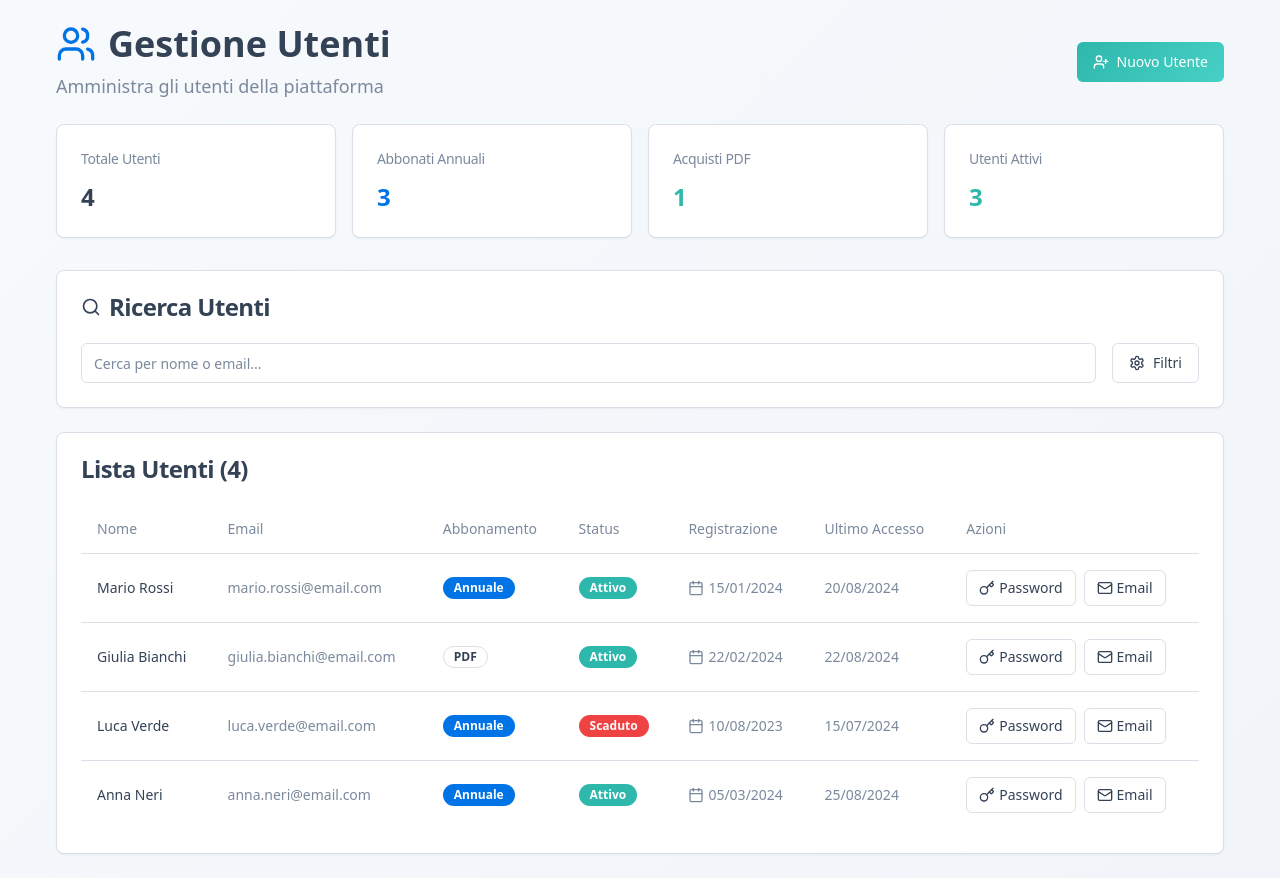
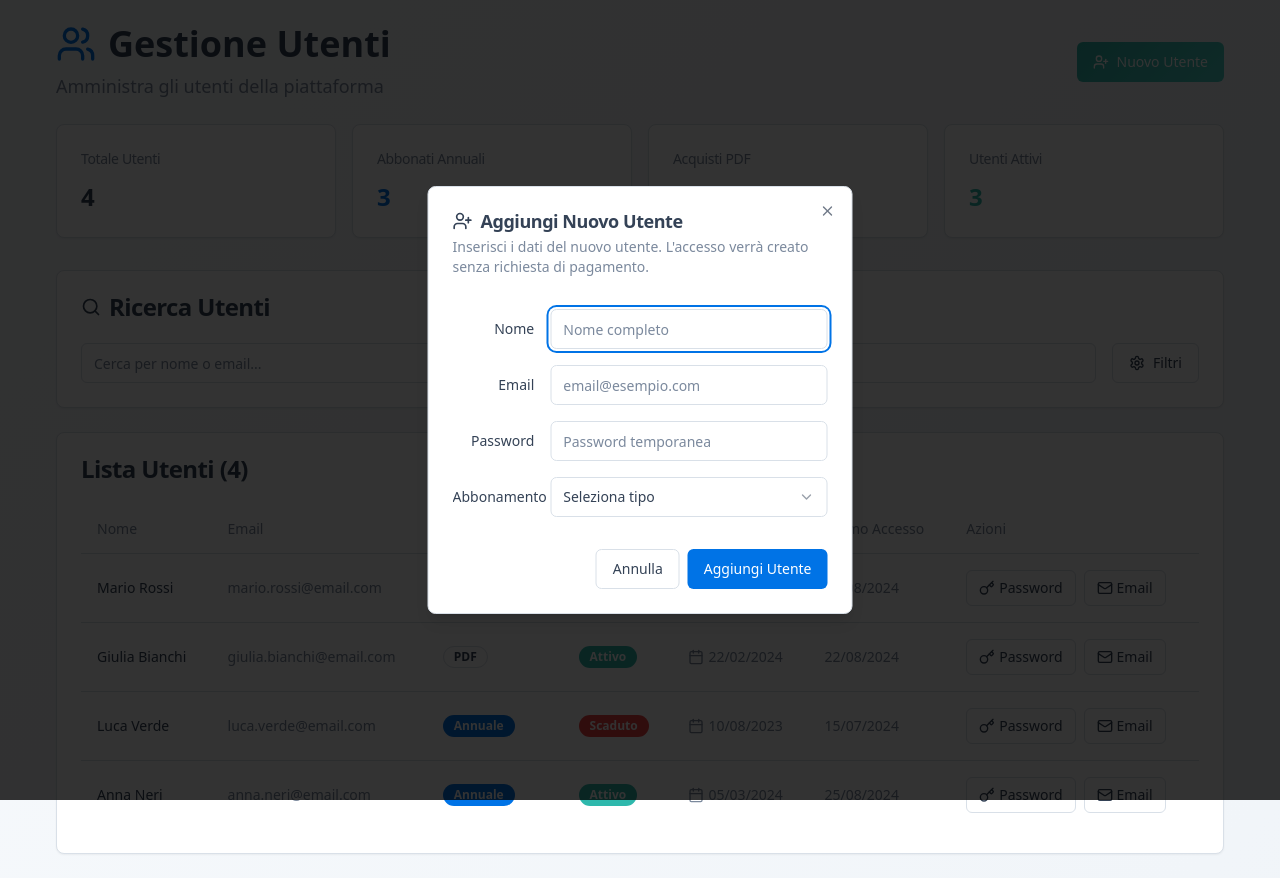
Before and after one commit to samuvale95/calc-boost-hub, a React (Vite) app: page /admin in a window 1280 px wide. Both pictures are taken after a click on the button "Nuovo Utente". Built offline with nearby package versions, Linux system fonts and the light colour scheme.

Commit message:
Add modal for new user creation
Implement a modal that allows adding new users to the platform. The modal will include fields for email, password, and subscription type, enabling the creation of new users without requiring payment.

```diff
--- a/src/pages/AdminDashboard.tsx
+++ b/src/pages/AdminDashboard.tsx
@@ -11,6 +11,22 @@ import {
   TableHeader,
   TableRow
 } from "@/components/ui/table";
+import {
+  Dialog,
+  DialogContent,
+  DialogDescription,
+  DialogFooter,
+  DialogHeader,
+  DialogTitle,
+} from "@/components/ui/dialog";
+import {
+  Select,
+  SelectContent,
+  SelectItem,
+  SelectTrigger,
+  SelectValue,
+} from "@/components/ui/select";
+import { Label } from "@/components/ui/label";
 import {
   Users,
   Search,
@@ -64,9 +80,17 @@ const mockUsers = [
 
 const AdminDashboard = () => {
   const [searchTerm, setSearchTerm] = useState("");
+  const [users, setUsers] = useState(mockUsers);
+  const [isModalOpen, setIsModalOpen] = useState(false);
+  const [newUser, setNewUser] = useState({
+    name: "",
+    email: "",
+    password: "",
+    subscription: ""
+  });
   const { toast } = useToast();
 
-  const filteredUsers = mockUsers.filter(user =>
+  const filteredUsers = users.filter(user =>
     user.name.toLowerCase().includes(searchTerm.toLowerCase()) ||
     user.email.toLowerCase().includes(searchTerm.toLowerCase())
   );
@@ -109,6 +133,36 @@ const AdminDashboard = () => {
     }
   };
 
+  const handleAddUser = () => {
+    if (!newUser.name || !newUser.email || !newUser.password || !newUser.subscription) {
+      toast({
+        title: "Errore",
+        description: "Tutti i campi sono obbligatori",
+        variant: "destructive"
+      });
+      return;
+    }
+
+    const user = {
+      id: String(users.length + 1),
+      name: newUser.name,
+      email: newUser.email,
+      subscription: newUser.subscription,
+      status: "attivo",
+      registrationDate: new Date().toISOString().split('T')[0],
+      lastLogin: new Date().toISOString().split('T')[0]
+    };
+
+    setUsers(prev => [...prev, user]);
+    setNewUser({ name: "", email: "", password: "", subscription: "" });
+    setIsModalOpen(false);
+
+    toast({
+      title: "Utente Aggiunto",
+      description: `${user.name} è stato aggiunto con successo`
+    });
+  };
+
   return (
     <div className="min-h-screen bg-gradient-hero p-6">
       <div className="container mx-auto max-w-7xl">
@@ -124,7 +178,11 @@ const AdminDashboard = () => {
                 Amministra gli utenti della piattaforma
               </p>
             </div>
-            <Button variant="accent" className="flex items-center gap-2">
+            <Button
+              variant="accent"
+              className="flex items-center gap-2"
+              onClick={() => setIsModalOpen(true)}
+            >
               <UserPlus className="h-5 w-5" />
               Nuovo Utente
             </Button>
@@ -139,7 +197,7 @@ const AdminDashboard = () => {
                 </CardTitle>
               </CardHeader>
               <CardContent>
-                <div className="text-2xl font-bold">{mockUsers.length}</div>
+                <div className="text-2xl font-bold">{users.length}</div>
               </CardContent>
             </Card>
             <Card>
@@ -150,7 +208,7 @@ const AdminDashboard = () => {
               </CardHeader>
               <CardContent>
                 <div className="text-2xl font-bold text-primary">
-                  {mockUsers.filter(u => u.subscription === "annuale").length}
+                  {users.filter(u => u.subscription === "annuale").length}
                 </div>
               </CardContent>
             </Card>
@@ -162,7 +220,7 @@ const AdminDashboard = () => {
               </CardHeader>
               <CardContent>
                 <div className="text-2xl font-bold text-accent">
-                  {mockUsers.filter(u => u.subscription === "pdf").length}
+                  {users.filter(u => u.subscription === "pdf").length}
                 </div>
               </CardContent>
             </Card>
@@ -174,7 +232,7 @@ const AdminDashboard = () => {
               </CardHeader>
               <CardContent>
                 <div className="text-2xl font-bold text-accent">
-                  {mockUsers.filter(u => u.status === "attivo").length}
+                  {users.filter(u => u.status === "attivo").length}
                 </div>
               </CardContent>
             </Card>
@@ -275,6 +333,86 @@ const AdminDashboard = () => {
             </Table>
           </CardContent>
         </Card>
+
+        {/* Modal for adding new user */}
+        <Dialog open={isModalOpen} onOpenChange={setIsModalOpen}>
+          <DialogContent className="sm:max-w-[425px]">
+            <DialogHeader>
+              <DialogTitle className="flex items-center gap-2">
+                <UserPlus className="h-5 w-5" />
+                Aggiungi Nuovo Utente
+              </DialogTitle>
+              <DialogDescription>
+                Inserisci i dati del nuovo utente. L'accesso verrà creato senza richiesta di pagamento.
+              </DialogDescription>
+            </DialogHeader>
+            <div className="grid gap-4 py-4">
+              <div className="grid grid-cols-4 items-center gap-4">
+                <Label htmlFor="name" className="text-right">
+                  Nome
+                </Label>
+                <Input
+                  id="name"
+                  value={newUser.name}
+                  onChange={(e) => setNewUser(prev => ({ ...prev, name: e.target.value }))}
+                  className="col-span-3"
+                  placeholder="Nome completo"
+                />
+              </div>
+              <div className="grid grid-cols-4 items-center gap-4">
+                <Label htmlFor="email" className="text-right">
+                  Email
+                </Label>
+                <Input
+                  id="email"
+                  type="email"
+                  value={newUser.email}
+                  onChange={(e) => setNewUser(prev => ({ ...prev, email: e.target.value }))}
+                  className="col-span-3"
+                  placeholder="email@esempio.com"
+                />
+              </div>
+              <div className="grid grid-cols-4 items-center gap-4">
+                <Label htmlFor="password" className="text-right">
+                  Password
+                </Label>
+                <Input
+                  id="password"
+                  type="password"
+                  value={newUser.password}
+                  onChange={(e) => setNewUser(prev => ({ ...prev, password: e.target.value }))}
+                  className="col-span-3"
+                  placeholder="Password temporanea"
+                />
+              </div>
+              <div className="grid grid-cols-4 items-center gap-4">
+                <Label htmlFor="subscription" className="text-right">
+                  Abbonamento
+                </Label>
+                <Select
+                  value={newUser.subscription}
+                  onValueChange={(value) => setNewUser(prev => ({ ...prev, subscription: value }))}
+                >
+                  <SelectTrigger className="col-span-3">
+                    <SelectValue placeholder="Seleziona tipo" />
+                  </SelectTrigger>
+                  <SelectContent>
+                    <SelectItem value="annuale">Abbonamento Annuale</SelectItem>
+                    <SelectItem value="pdf">Acquisto PDF</SelectItem>
+                  </SelectContent>
+                </Select>
+              </div>
+            </div>
+            <DialogFooter>
+              <Button variant="outline" onClick={() => setIsModalOpen(false)}>
+                Annulla
+              </Button>
+              <Button onClick={handleAddUser}>
+                Aggiungi Utente
+              </Button>
+            </DialogFooter>
+          </DialogContent>
+        </Dialog>
       </div>
     </div>
   );
```
